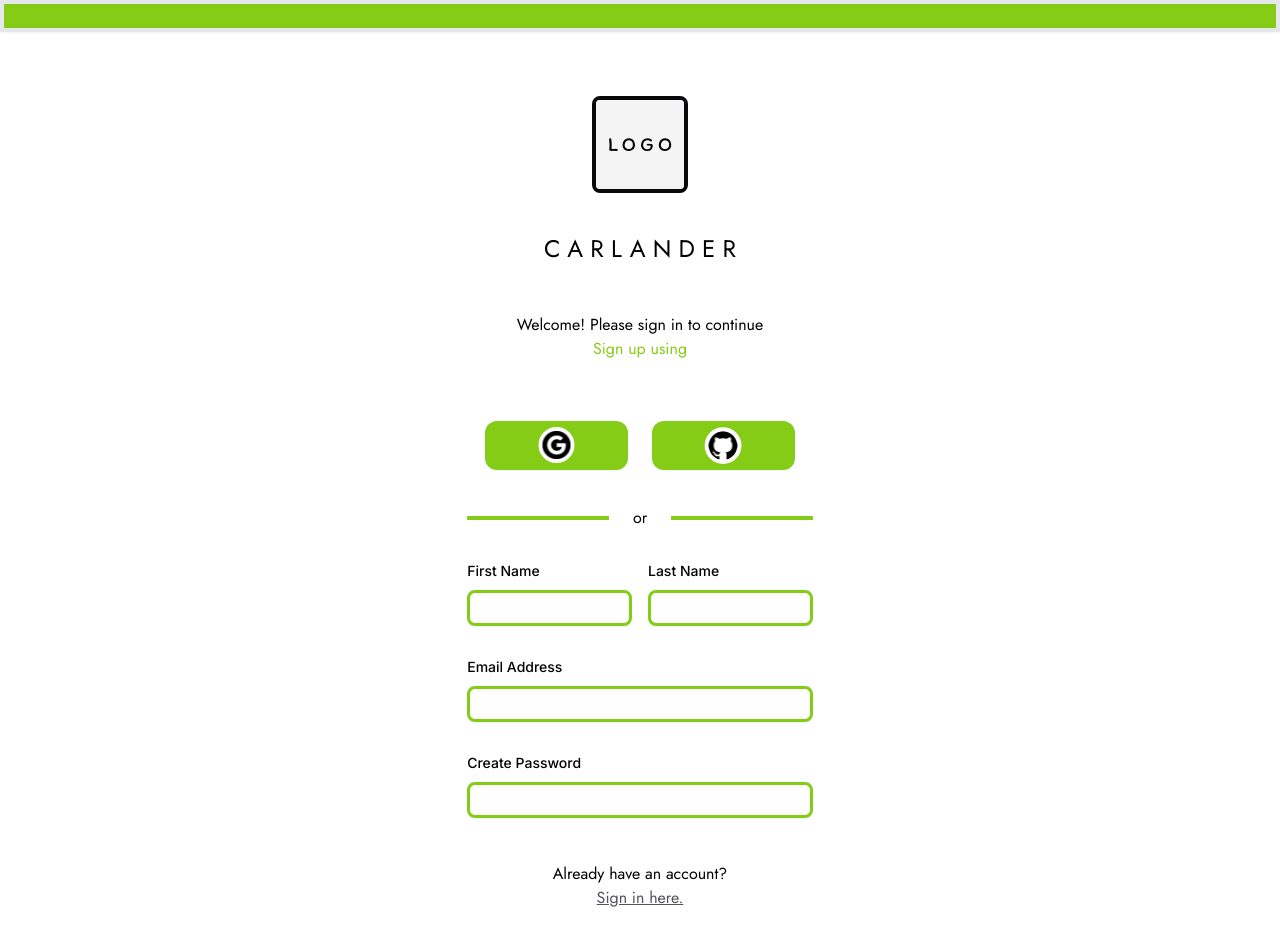
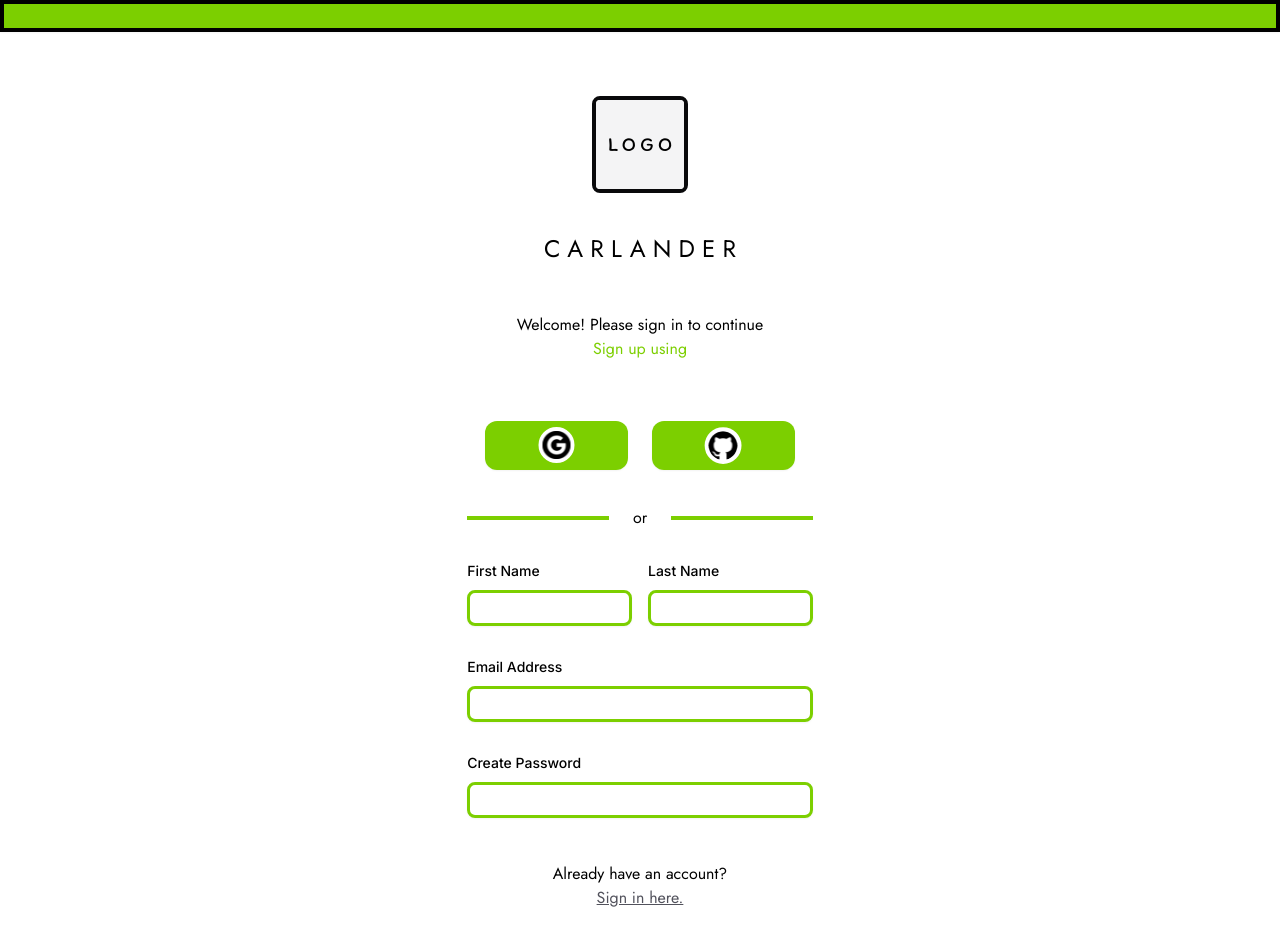
Before and after one commit to Learnathon-By-Geeky-Solutions/convicts, a Next.js app: page /signup in a window 1280 px wide. Shown: the top 946 px of the page. Built offline with nearby package versions, Linux system fonts and the light colour scheme.

Commit message:
Upgrade to TailwindCSS v4

```diff
--- a/package.json
+++ b/package.json
@@ -36,6 +36,7 @@
     "@eslint/compat": "^1.2.4",
     "@eslint/eslintrc": "^3",
     "@ianvs/prettier-plugin-sort-imports": "^4.4.1",
+    "@tailwindcss/postcss": "^4.0.9",
     "@testing-library/dom": "^10.4.0",
     "@testing-library/jest-dom": "^6.6.3",
     "@testing-library/react": "^16.1.0",
@@ -56,10 +57,10 @@
     "prettier-plugin-prisma": "^5.0.0",
     "prettier-plugin-sort-json": "^4.0.0",
     "prettier-plugin-sql": "^0.18.1",
-    "prettier-plugin-tailwindcss": "^0.6.9",
+    "prettier-plugin-tailwindcss": "^0.6.11",
     "prisma": "^6.3.1",
     "supabase": "^2.12.1",
-    "tailwindcss": "^3.4.1",
+    "tailwindcss": "^4.0.9",
     "typescript": "^5"
   },
   "packageManager": "pnpm@9.15.2+sha512.93e57b0126f0df74ce6bff29680394c0ba54ec47246b9cf321f0121d8d9bb03f750a705f24edc3c1180853afd7c2c3b94196d0a3d53d3e069d9e2793ef11f321"
--- a/postcss.config.mjs
+++ b/postcss.config.mjs
@@ -1,7 +1,7 @@
-/** @type {import('postcss-load-config').Config} */
+/** @type {import("postcss-load-config").Config} */
 const config = {
   plugins: {
-    tailwindcss: {},
+    "@tailwindcss/postcss": {},
   },
 }
 
--- a/src/app/globals.css
+++ b/src/app/globals.css
@@ -1,9 +1,19 @@
-@tailwind base;
-@tailwind components;
-@tailwind utilities;
+@import "tailwindcss";
 
-body {
-  font-family: Arial, Helvetica, sans-serif;
+@plugin "tailwindcss-animate";
+
+@custom-variant dark (&:where(.dark, .dark *));
+
+@theme {
+  --radius-lg: var(--radius);
+  --radius-md: calc(var(--radius) - 2px);
+  --radius-sm: calc(var(--radius) - 4px);
+}
+
+@layer base {
+  body {
+    font-family: Arial, Helvetica, sans-serif;
+  }
 }
 
 @layer base {
--- a/src/components/Navbar.tsx
+++ b/src/components/Navbar.tsx
@@ -9,7 +9,7 @@ const Navbar = async () => {
   // const session = await auth()
 
   return (
-    // <header className="border-4 bg-green-500 px-5 py-3 font-sans shadow-sm">
+    // <header className="border-4 bg-green-500 px-5 py-3 font-sans shadow-xs">
     //   <nav className="flex items-center justify-between">
     //     <Link href="/">
     //       <Image src="/bangladesh.svg" alt="logo" width={144} height={144} />
@@ -103,7 +103,7 @@ const Navbar = async () => {
     //     </div>
     //   </nav>
     // </header>
-    <header className="border-4 bg-lime-500 px-5 py-3 font-sans shadow-sm">
+    <header className="border-4 bg-lime-500 px-5 py-3 font-sans shadow-xs">
       <nav className="flex items-center justify-between">
         {/* <Link href="/">
           <Button variant="custom_black">Test Button</Button>
--- a/src/ui/button.tsx
+++ b/src/ui/button.tsx
@@ -6,25 +6,25 @@ import { cva, type VariantProps } from "class-variance-authority"
 import { cn } from "@/lib/utils"
 
 const buttonVariants = cva(
-  "inline-flex items-center justify-center gap-2 whitespace-nowrap rounded-md text-sm font-medium transition-colors focus-visible:outline-none focus-visible:ring-1 focus-visible:ring-zinc-950 disabled:pointer-events-none disabled:opacity-50 dark:focus-visible:ring-zinc-300 [&_svg]:pointer-events-none [&_svg]:size-4 [&_svg]:shrink-0",
+  "inline-flex items-center justify-center gap-2 rounded-md text-sm font-medium whitespace-nowrap transition-colors focus-visible:ring-1 focus-visible:ring-zinc-950 focus-visible:outline-hidden disabled:pointer-events-none disabled:opacity-50 dark:focus-visible:ring-zinc-300 [&_svg]:pointer-events-none [&_svg]:size-4 [&_svg]:shrink-0",
   {
     variants: {
       variant: {
         default:
-          "bg-zinc-900 text-zinc-50 shadow hover:bg-zinc-900/90 dark:bg-zinc-50 dark:text-zinc-900 dark:hover:bg-zinc-50/90",
+          "bg-zinc-900 text-zinc-50 shadow-sm hover:bg-zinc-900/90 dark:bg-zinc-50 dark:text-zinc-900 dark:hover:bg-zinc-50/90",
         destructive:
-          "bg-red-500 text-zinc-50 shadow-sm hover:bg-red-500/90 dark:bg-red-900 dark:text-zinc-50 dark:hover:bg-red-900/90",
+          "bg-red-500 text-zinc-50 shadow-xs hover:bg-red-500/90 dark:bg-red-900 dark:text-zinc-50 dark:hover:bg-red-900/90",
         outline:
-          "border border-zinc-200 bg-white shadow-sm hover:bg-zinc-100 hover:text-zinc-900 dark:border-zinc-800 dark:bg-zinc-950 dark:hover:bg-zinc-800 dark:hover:text-zinc-50",
+          "border border-zinc-200 bg-white shadow-xs hover:bg-zinc-100 hover:text-zinc-900 dark:border-zinc-800 dark:bg-zinc-950 dark:hover:bg-zinc-800 dark:hover:text-zinc-50",
         secondary:
-          "bg-zinc-100 text-zinc-900 shadow-sm hover:bg-zinc-100/80 dark:bg-zinc-800 dark:text-zinc-50 dark:hover:bg-zinc-800/80",
+          "bg-zinc-100 text-zinc-900 shadow-xs hover:bg-zinc-100/80 dark:bg-zinc-800 dark:text-zinc-50 dark:hover:bg-zinc-800/80",
         ghost:
           "hover:bg-zinc-100 hover:text-zinc-900 dark:hover:bg-zinc-800 dark:hover:text-zinc-50",
         link: "text-zinc-900 underline-offset-4 hover:underline dark:text-zinc-50",
         custom_black:
-          "bg-zinc-950 text-zinc-50 shadow-sm transition-colors duration-100 hover:border-2 hover:border-lime-500 active:bg-lime-500",
+          "bg-zinc-950 text-zinc-50 shadow-xs transition-colors duration-100 hover:border-2 hover:border-lime-500 active:bg-lime-500",
         custom_lime:
-          "bg-lime-500 text-zinc-50 shadow-sm transition-colors duration-100 hover:border-2 hover:border-zinc-950 active:bg-zinc-950",
+          "bg-lime-500 text-zinc-50 shadow-xs transition-colors duration-100 hover:border-2 hover:border-zinc-950 active:bg-zinc-950",
       },
       size: {
         default: "h-9 px-4 py-2",
--- a/src/ui/input.tsx
+++ b/src/ui/input.tsx
@@ -9,7 +9,7 @@ const Input = (
   <input
     type={type}
     className={cn(
-      "flex h-9 w-full rounded-md border border-zinc-200 bg-transparent px-3 py-1 text-base shadow-sm transition-colors file:border-0 file:bg-transparent file:text-sm file:font-medium file:text-zinc-950 placeholder:text-zinc-500 focus-visible:outline-none focus-visible:ring-1 focus-visible:ring-zinc-950 disabled:cursor-not-allowed disabled:opacity-50 dark:border-zinc-800 dark:file:text-zinc-50 dark:placeholder:text-zinc-400 dark:focus-visible:ring-zinc-300 md:text-sm",
+      "flex h-9 w-full rounded-md border border-zinc-200 bg-transparent px-3 py-1 text-base shadow-xs transition-colors file:border-0 file:bg-transparent file:text-sm file:font-medium file:text-zinc-950 placeholder:text-zinc-500 focus-visible:ring-1 focus-visible:ring-zinc-950 focus-visible:outline-hidden disabled:cursor-not-allowed disabled:opacity-50 md:text-sm dark:border-zinc-800 dark:file:text-zinc-50 dark:placeholder:text-zinc-400 dark:focus-visible:ring-zinc-300",
       className,
     )}
     ref={ref}
--- a/tailwind.config.ts
+++ /dev/null
@@ -1,18 +0,0 @@
-import tailwindcssAnimate from "tailwindcss-animate"
-
-import type { Config } from "tailwindcss"
-
-export default {
-  darkMode: ["class"],
-  content: ["./src/{ui,components,app}/**/*.{js,ts,jsx,tsx,mdx}"],
-  theme: {
-    extend: {
-      borderRadius: {
-        lg: "var(--radius)",
-        md: "calc(var(--radius) - 2px)",
-        sm: "calc(var(--radius) - 4px)",
-      },
-    },
-  },
-  plugins: [tailwindcssAnimate],
-} satisfies Config
```
Also changed, not shown: 1 other file (tests, documents, lock files or other folders).
